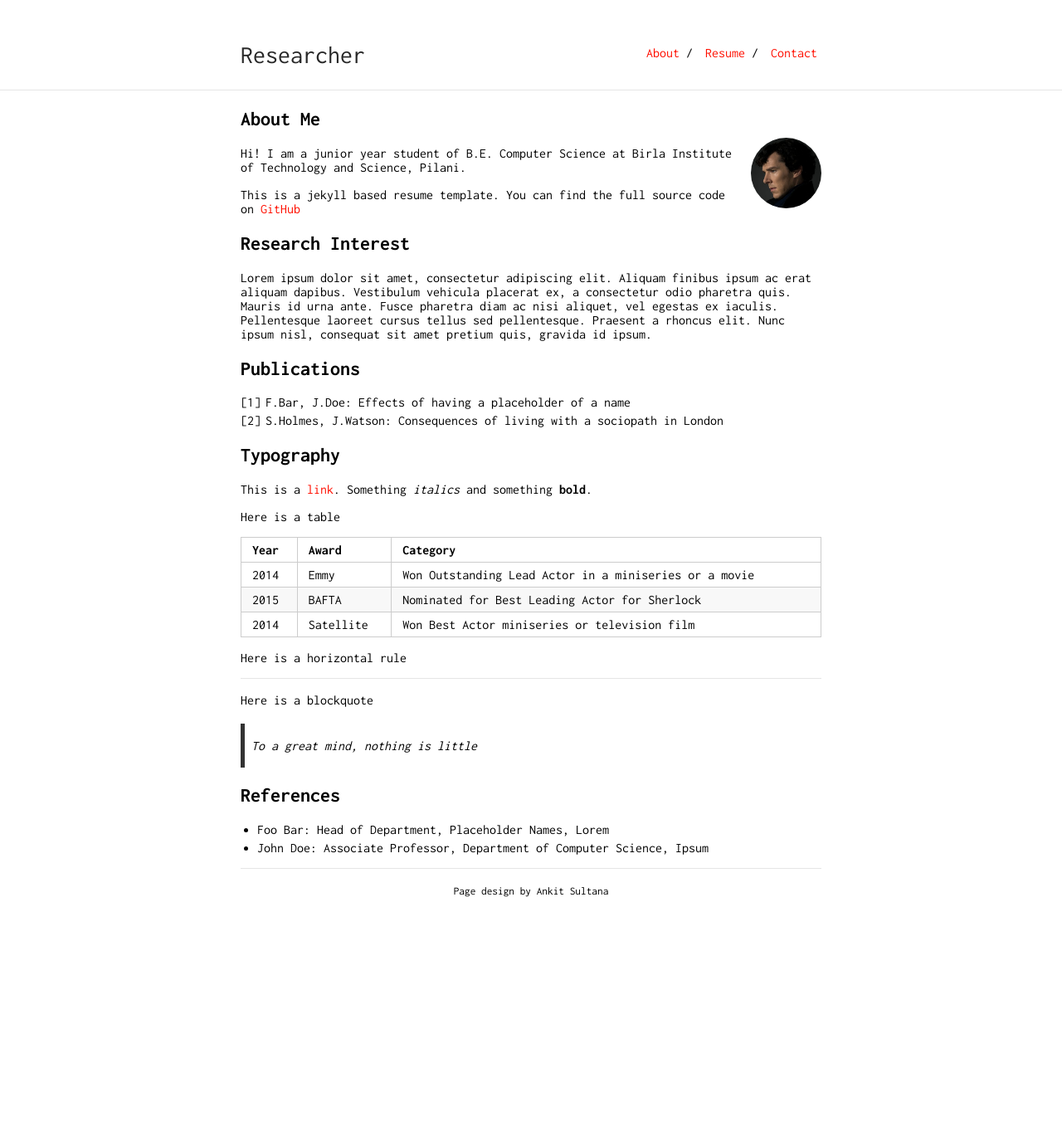
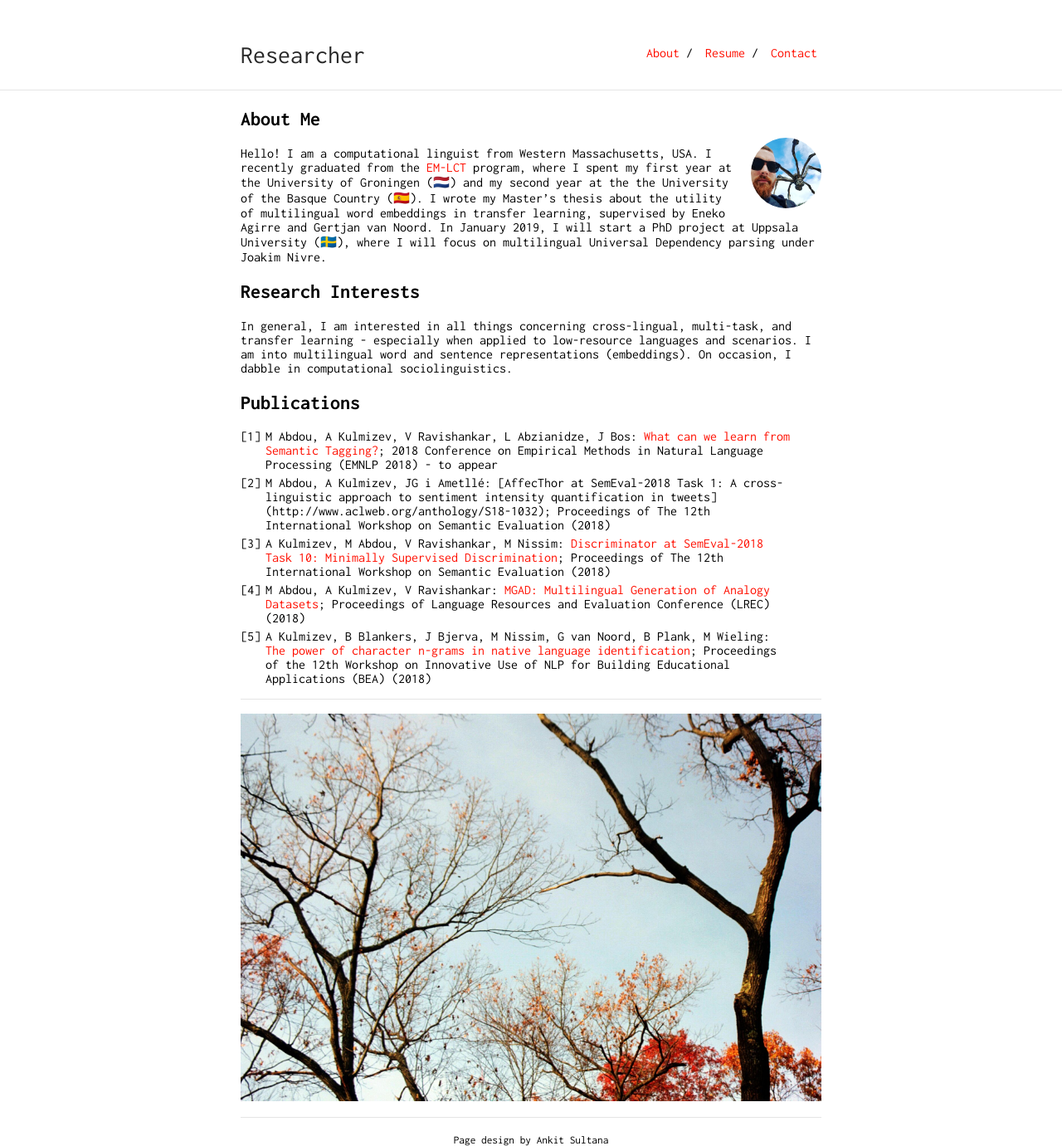
Before and after one commit to rutrastone/rutrastone.github.io, a Jekyll site: the page built from index.md, in a window 1280 px wide. Shown: the whole page at 83% size. Built offline with Jekyll 4.4.1, drawn with Linux system fonts in a browser that asks for light colours; our own code applies the rules of GitHub Pages for plain Markdown files; before the commit the page ends 1081 px from its top, so only the background shows below that.

Commit message:
changed index

```diff
--- a/index.md
+++ b/index.md
@@ -4,42 +4,22 @@ layout: default
 
 ## About Me
 
-<img class="profile-picture" src="sherlock.jpg">
+<img class="profile-picture" src="gug.jpg">
 
-Hi! I am a junior year student of B.E. Computer Science at Birla Institute of Technology and Science, Pilani.
+Hello! I am a computational linguist from Western Massachusetts, USA. I recently graduated from the [EM-LCT](https://lct-master.org/) program, where I spent my first year at the University of Groningen (🇳🇱) and my second year at the the University of the Basque Country (🇪🇸). I wrote my Master's thesis about the utility of multilingual word embeddings in transfer learning, supervised by Eneko Agirre and Gertjan van Noord. In January 2019, I will start a PhD project at Uppsala University (🇸🇪), where I will focus on multilingual Universal Dependency parsing under Joakim Nivre.
 
-This is a jekyll based resume template. You can find the full source code on [GitHub](https://github.com/bk2dcradle/researcher)
+## Research Interests
 
-## Research Interest
-
-Lorem ipsum dolor sit amet, consectetur adipiscing elit. Aliquam finibus ipsum ac erat aliquam dapibus. Vestibulum vehicula placerat ex, a consectetur odio pharetra quis. Mauris id urna ante. Fusce pharetra diam ac nisi aliquet, vel egestas ex iaculis. Pellentesque laoreet cursus tellus sed pellentesque. Praesent a rhoncus elit. Nunc ipsum nisl, consequat sit amet pretium quis, gravida id ipsum.
+In general, I am interested in all things concerning cross-lingual, multi-task, and transfer learning - especially when applied to low-resource languages and scenarios. I am into multilingual word and sentence representations (embeddings). On occasion, I dabble in computational sociolinguistics.
 
 ## Publications
 
-1. F.Bar, J.Doe: Effects of having a placeholder of a name
-2. S.Holmes, J.Watson: Consequences of living with a sociopath in London
-
-## Typography
-
-This is a [link](http://google.com). Something *italics* and something **bold**.
-
-Here is a table
-
-Year | Award | Category
------|-------|--------
-2014 | Emmy  | Won Outstanding Lead Actor in a miniseries or a movie
-2015 | BAFTA | Nominated for Best Leading Actor for Sherlock
-2014 | Satellite | Won Best Actor miniseries or television film
-
-Here is a horizontal rule
+1. M Abdou, A Kulmizev, V Ravishankar, L Abzianidze, J Bos: [What can we learn from Semantic Tagging?](https://arxiv.org/pdf/1808.09716.pdf); 2018 Conference on Empirical Methods in Natural Language Processing (EMNLP 2018) - to appear
+2. M Abdou, A Kulmizev, JG i Ametllé: [AffecThor at SemEval-2018 Task 1: A cross-linguistic approach to sentiment intensity quantification in tweets] (http://www.aclweb.org/anthology/S18-1032); Proceedings of The 12th International Workshop on Semantic Evaluation (2018)
+3. A Kulmizev, M Abdou, V Ravishankar, M Nissim: [Discriminator at SemEval-2018 Task 10: Minimally Supervised Discrimination](http://www.aclweb.org/anthology/S18-1167); Proceedings of The 12th International Workshop on Semantic Evaluation (2018)
+4. M Abdou, A Kulmizev, V Ravishankar: [MGAD: Multilingual Generation of Analogy Datasets](http://www.akulmizev.com/mgad-multilingual-generation.pdf); Proceedings of Language Resources and Evaluation Conference (LREC) (2018)
+5. A Kulmizev, B Blankers, J Bjerva, M Nissim, G van Noord, B Plank, M Wieling: [The power of character n-grams in native language identification](http://www.aclweb.org/anthology/W17-5043); Proceedings of the 12th Workshop on Innovative Use of NLP for Building Educational Applications (BEA) (2018)
 
 ---
 
-Here is a blockquote
-
-> To a great mind, nothing is little
-
-## References
-
-* Foo Bar: Head of Department, Placeholder Names, Lorem
-* John Doe: Associate Professor, Department of Computer Science, Ipsum
+![fall in wm](fallhome.jpeg)
```
Also changed, not shown: fallhome.jpeg (added), gug.jpg (added), 6 other files.
